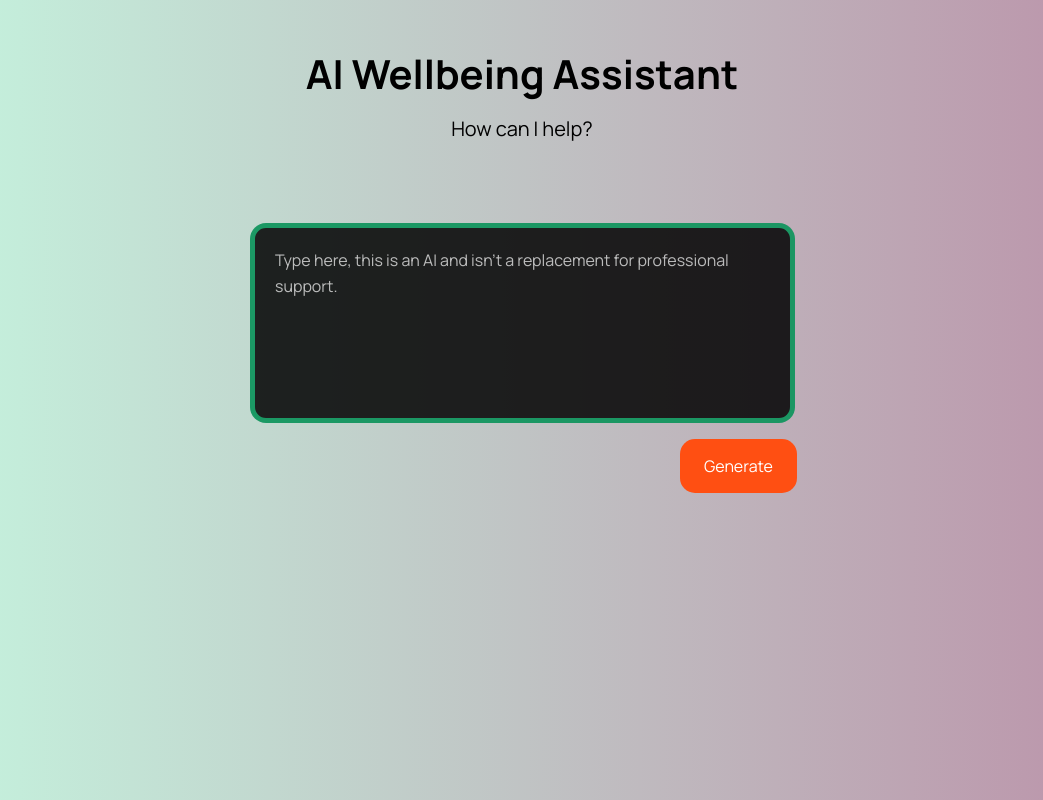
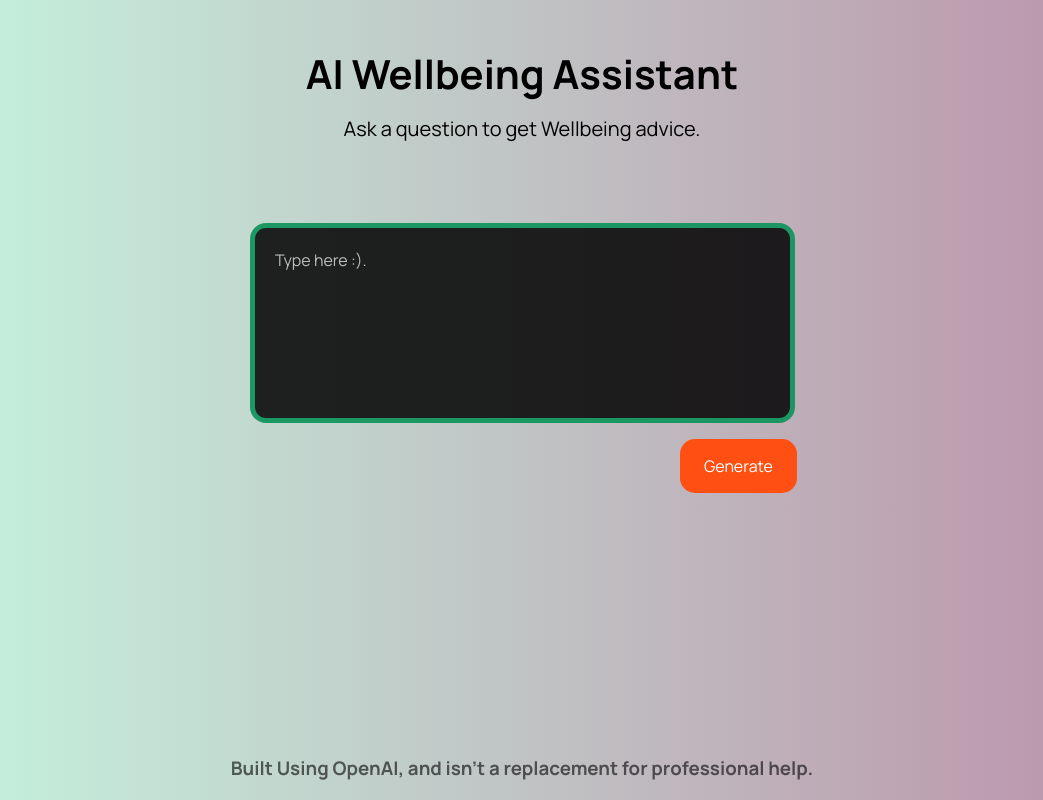
Before and after one commit to Kyronne/OpenAI-Assistant, a Next.js app: page / in a window 1280 px wide. Shown: the whole page, without its empty margins (118-1161 px from the left). Built offline with nearby package versions, Linux system fonts and the light colour scheme.

Commit message:
Added Footer

```diff
--- a/pages/index.js
+++ b/pages/index.js
@@ -43,13 +43,13 @@ const Home = () => {
             <h1>AI Wellbeing Assistant</h1>
           </div>
           <div className="header-subtitle">
-            <h2>How can I help?</h2>
+            <h2>Ask a question to get Wellbeing advice.</h2>
           </div>
         </div>
         {/* Add this code here*/}
         <div className="prompt-container">
           <div className="prompt-input"><textarea  className="prompt-box" type="text"
-          placeholder="Type here, this is an AI and isn't a replacement for professional support."
+          placeholder="Type here :)."
           value={userInput}
           onChange={onUserChangedText} /> </div>
         <div className="prompt-buttons">
@@ -75,7 +75,7 @@ const Home = () => {
             )}
         </div>
       </div>
-
+    <div className='footer'> <h3>Built Using OpenAI, and isn't a replacement for professional help.</h3></div>
     </div>
   );
 };
--- a/pages/styles.css
+++ b/pages/styles.css
@@ -5,7 +5,6 @@ body {
     margin: 0;
     padding: 0;
     font-family: 'Manrope', sans-serif;
-    width: 100%;
 
 }
 
@@ -17,7 +16,7 @@ body {
     flex-flow: column nowrap;
     gap: 10px;
     height: 100vh;
-    overflow: auto;
+    overflow: hidden;
     padding: 0px;
     position: relative;
 }
@@ -31,7 +30,7 @@ body {
     gap: 10px;
     height: fit-content;
     width: 100%;
-    overflow: auto;
+    overflow: hidden;
     padding: 50px;
     position: relative;
     gap: 64px;
@@ -66,6 +65,7 @@ body {
     line-height: 1.4em;
     color: rgb(0, 0, 0);
 }
+
 
 .prompt-container {
     align-items: center;
@@ -299,7 +299,15 @@ textarea {
 
 }
 
-
+.footer {
+    position: fixed;
+    left: 0;
+    bottom: 0;
+    width: 100%;
+    font-style: normal;
+    text-align: center;
+    opacity:  .6;
+}
 
 @media screen and (max-width: 500px) {
     .container {
```
